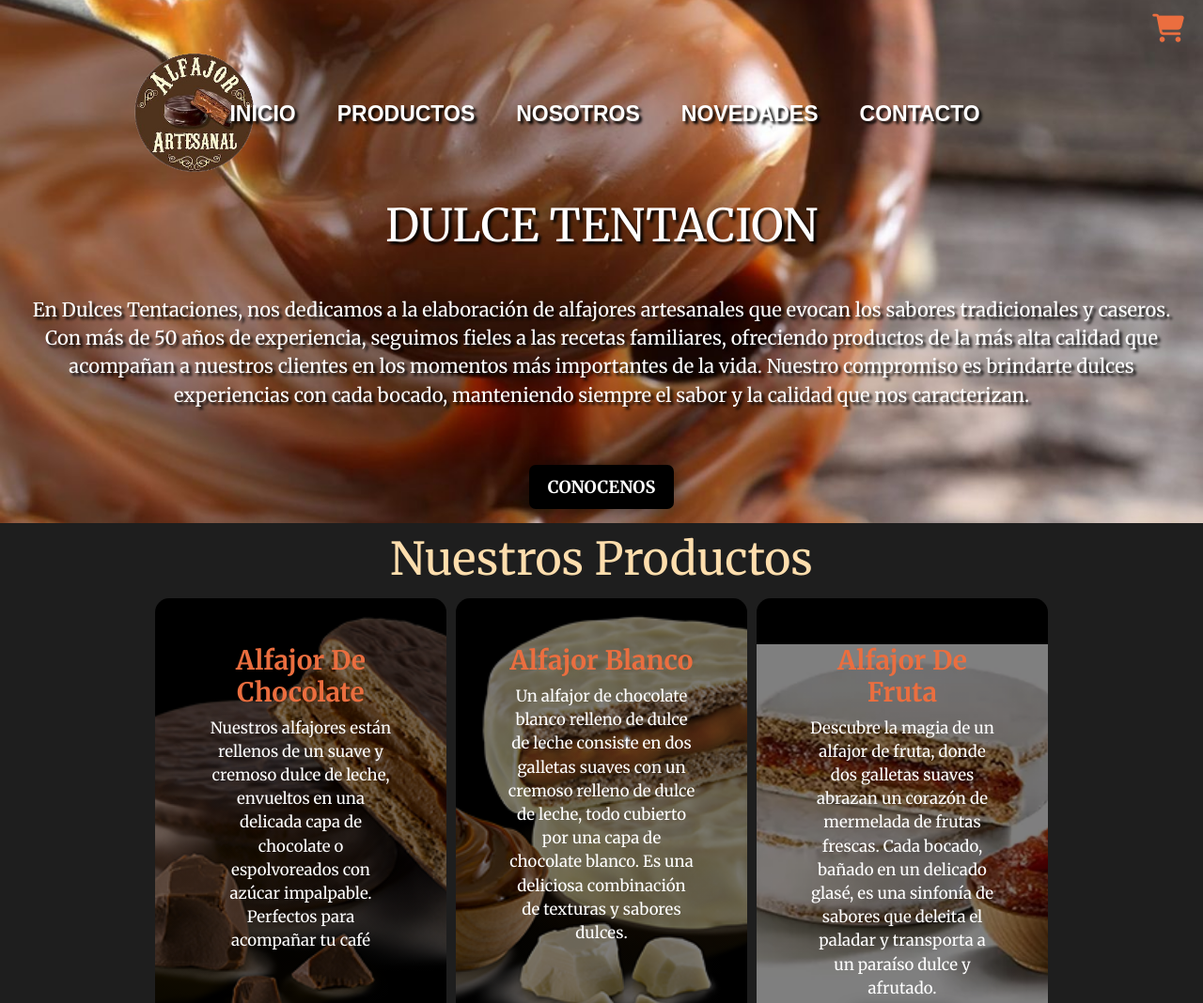
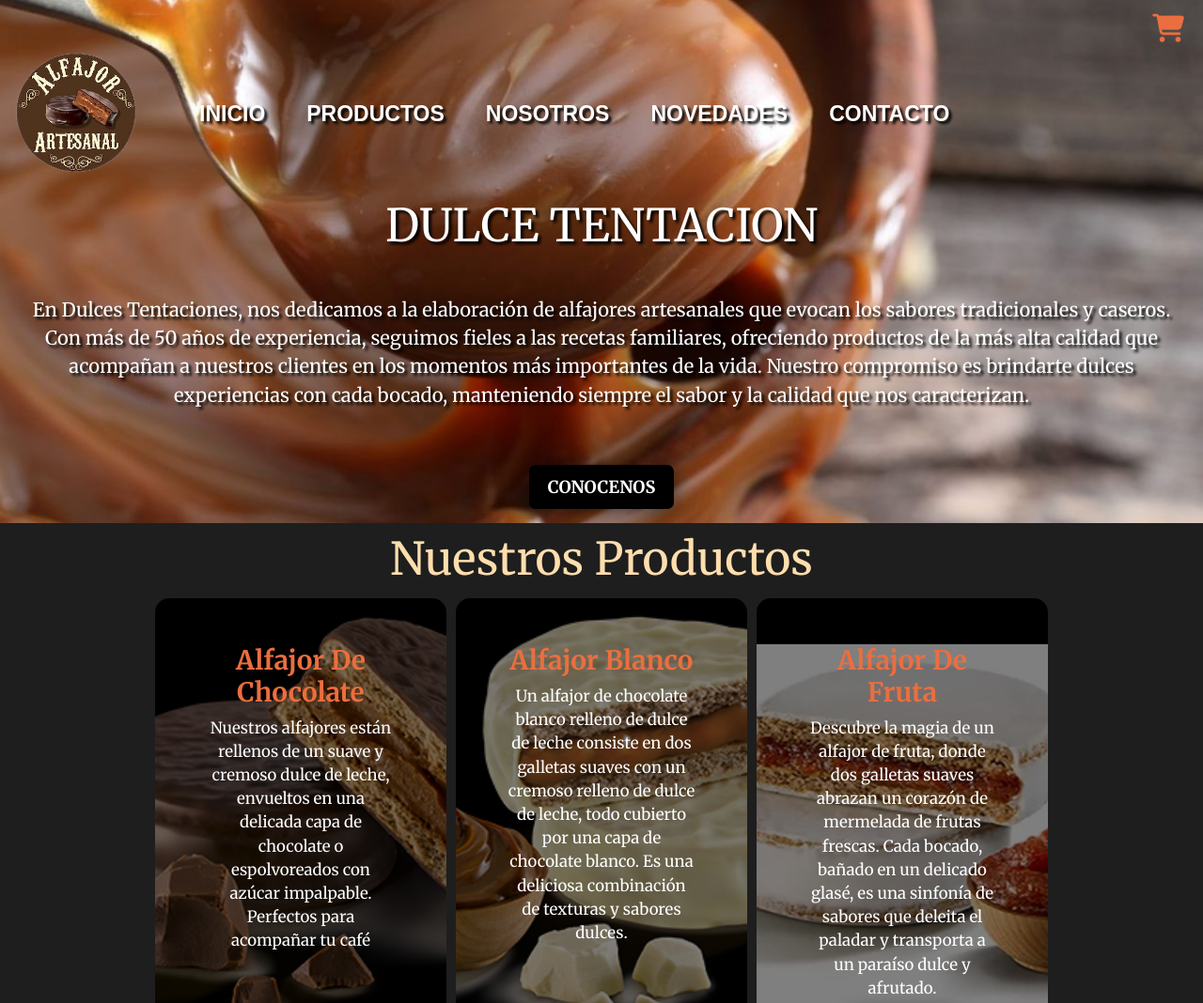
Before and after one commit to augustodelgado1/A332-1-grupo7-TiendaDeAlfajores, a plain HTML site: page main/index.html in a window 1280 px wide. Shown: the top 1068 px of the page at 94% size. Drawn offline with nearby package versions, Linux system fonts and the light colour scheme; some packages are replaced by stand-ins of ours; a script that the page names is missing.

Commit message:
responsive nav

```diff
--- a/main/estilo.css
+++ b/main/estilo.css
@@ -176,6 +176,26 @@ header {
     }
 }
 
+@media (max-width:1400px) {
+    .logo{
+        justify-content: flex-start;
+        align-items: center;
+    }
+
+    .logoContainer{
+        display: flex;
+        flex-wrap: wrap;
+    }
+}
+
+
+@media (max-width:1100px) {
+    .logo{
+        justify-content: flex-start;
+        align-items: center;
+    }
+}
+
 :root {
     --fondo-contraste1: #997A56;
     --color-contraste2: navajowhite;
```
